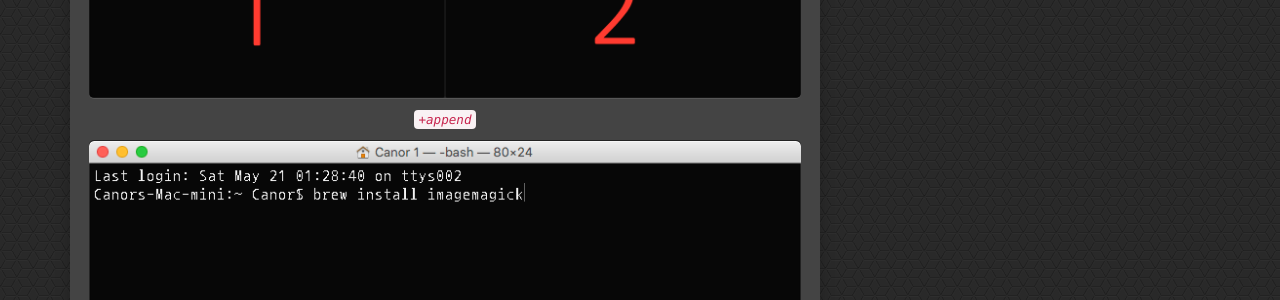
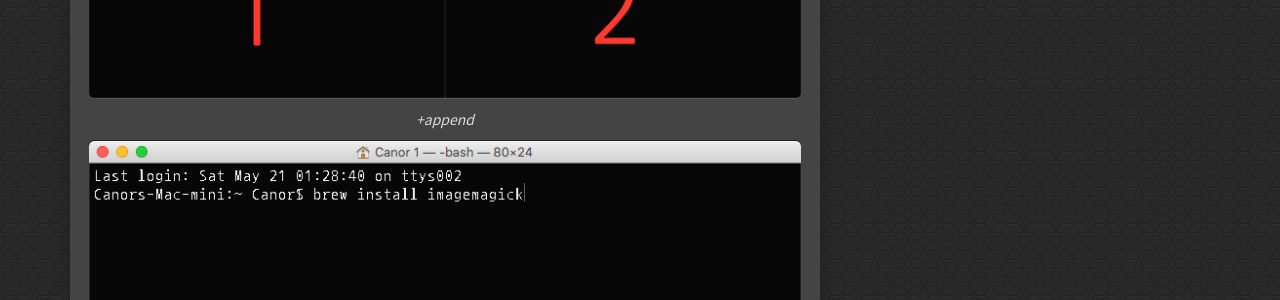
Before and after one commit to Canorus/canorus.github.io, a Jekyll site: the page built from _posts/2016-05-21-imagemagick.md, in a window 1280 px wide and 900 px high, scrolled down 2065 px. Shown: the part 150-450 px from the top of the window. Built offline with Jekyll 4.4.1, drawn with Linux system fonts in a browser that asks for light colours.

Commit message:
imagemagick

```diff
--- a/_posts/2016-05-21-imagemagick.md
+++ b/_posts/2016-05-21-imagemagick.md
@@ -36,7 +36,7 @@
 - 대소문자 구별하지 않습니다. 하지만 타이핑의 귀찮음과 오타를 피하기 위해 기존 사진 명은 짧게 하시는 걸 권장합니다.
 - 기계적으로 이어붙이는 것이기 때문에 스크린샷을 찍을 때에는 배경의 그림자를 빼고 찍는 기술이 유효합니다. `(cmd + shift + 3/4) + space` 를 사용하시는 경우에 `option`을 누르고 클릭하면 배경의 그림자를 제거한 스크린샷을 찍을 수 있습니다.
 
-![appendplus](/Resources/2016-05-21/appendplus.png)*`+append`*![appendminus](/Resources/2016-05-21/appendminus.png)*`-append`*
+![appendplus](/Resources/2016-05-21/appendplus.png)*+append* ![appendminus](/Resources/2016-05-21/appendminus.png)*-append*
 
 - - -
 
```
